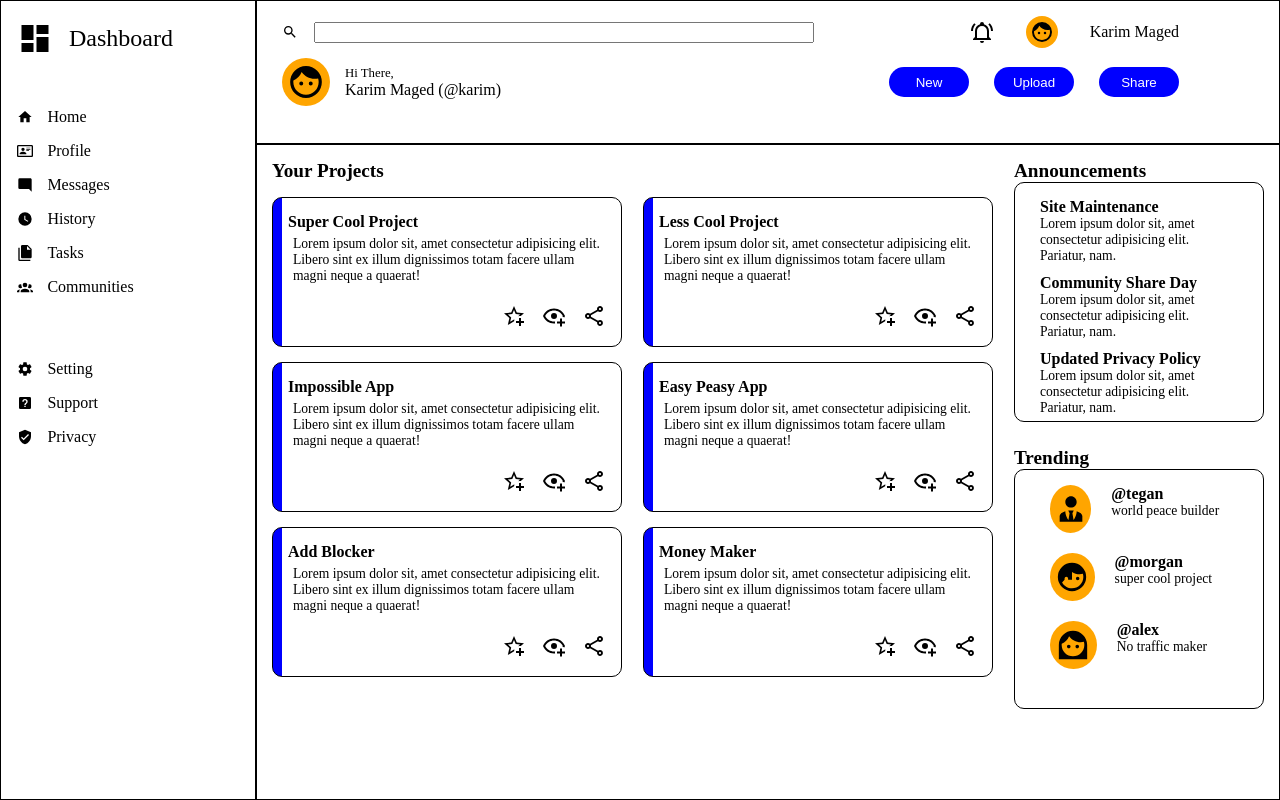
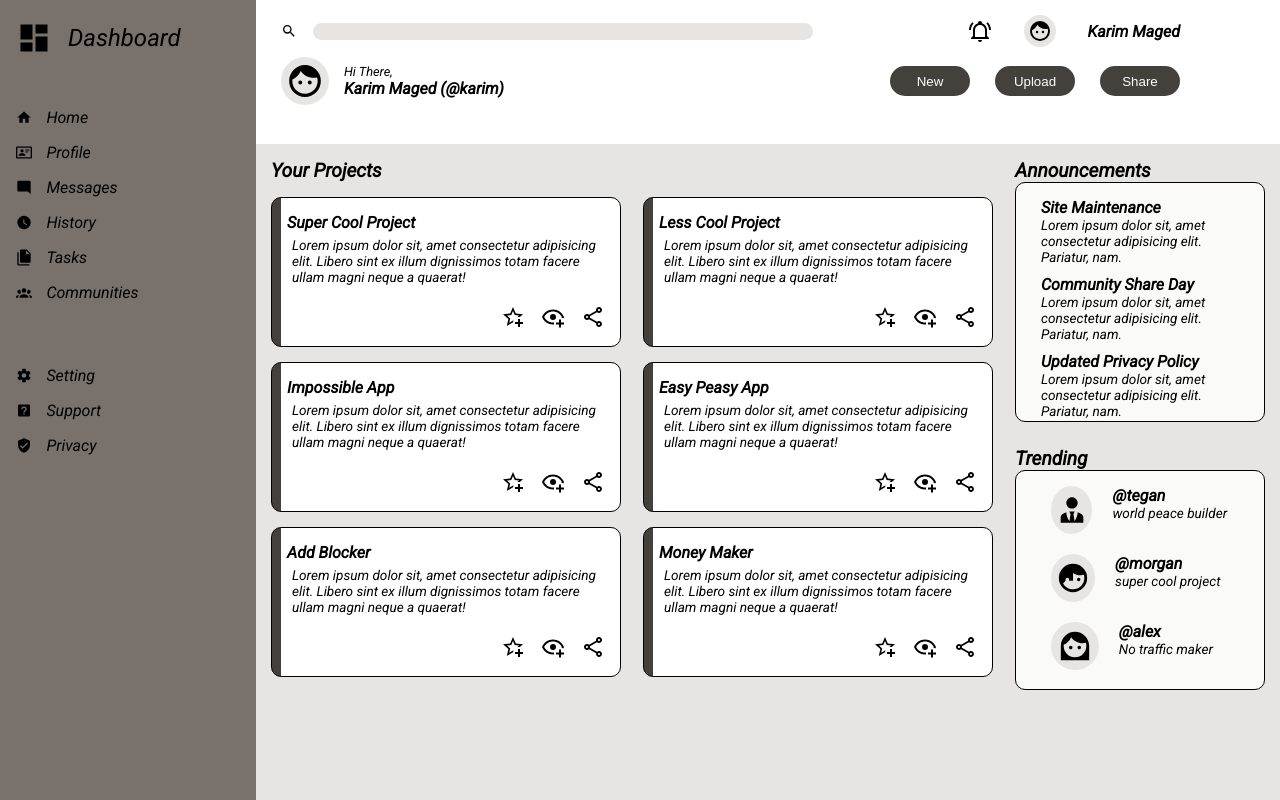
Before and after one commit to KarimMaged1996/Admin-Dashboard, a plain HTML site: page index.html in a window 1280 px wide. Drawn offline with Linux system fonts and the light colour scheme; a web font is replaced by a local one.

Commit message:
Add some styles to the page

```diff
--- a/index.html
+++ b/index.html
@@ -6,6 +6,10 @@
     <meta name="viewport" content="width=device-width, initial-scale=1.0">
     <title>Admin Dashboard</title>
     <link rel="stylesheet" href="styles.css">
+    <link rel="preconnect" href="https://fonts.googleapis.com">
+    <link rel="preconnect" href="https://fonts.gstatic.com" crossorigin>
+    <link href="https://fonts.googleapis.com/css2?family=Poor+Story&family=
+    Roboto:ital@1&display=swap" rel="stylesheet">
 </head>
 <body>
     <div class="sideBar">
@@ -176,7 +180,7 @@
             </div>
                 <div class="bottomCard">
                     <div class="heading">Trending</div>
-                    <div class="rightCards">
+                    <div class="rightCards bottomRightCard">
                         <div class="othersDiv">
                             <div class="bigCircle">
                                 <img src="icons/account-tie.svg">
--- a/styles.css
+++ b/styles.css
@@ -7,6 +7,7 @@ body{
     display: grid;
     grid-template-columns: 20vw 80vw;
     grid-template-rows: 18vh 82vh;
+    font-family: 'Roboto', sans-serif;
 }
 
 a{
@@ -24,10 +25,10 @@ a:hover, a img:hover{
 .sideBar{
     grid-column: 1;
     grid-row:1/3;
-    border: solid black 1px;
     display: flex;
     flex-direction: column;
     gap:1.5rem;
+    background-color: #78716c;
 }
 
 .sideBarLogo{
@@ -70,7 +71,6 @@ a:hover, a img:hover{
 .header{
     grid-column:2/3;
     grid-row:1;
-    border: solid black 1px;
 }
 
 .search img{
@@ -80,6 +80,9 @@ a:hover, a img:hover{
 
 .search input{
     width: min(500px,50vw);
+    background-color: #e7e5e4;
+    border: none;
+    border-radius: 10px;
 }
 
 .search{
@@ -128,11 +131,13 @@ a:hover, a img:hover{
     width:2rem;
     height:2rem;
     border-radius: 50%;
-    background-color: orange;
+    background-color: #e7e5e4;
     display: flex;
     justify-content: center;
 }
-
+.smallCircle + div , #small + div{
+    font-weight: bold;
+}
 .notifications{
     display:flex;
     gap:2rem;
@@ -142,7 +147,7 @@ a:hover, a img:hover{
     width:3rem;
     height:3rem;
     border-radius: 50%;
-    background-color: orange;
+    background-color: #e7e5e4;
     display: flex;
     justify-content: center;
 }
@@ -156,7 +161,7 @@ button{
     width:80px;
     height:30px;
     border-radius: 20px;
-    background-color: blue;
+    background-color:#44403c;
     color:white;
     border: none;
 }
@@ -164,10 +169,10 @@ button{
 .cardsContainer{
      grid-column: 2/3;
      grid-row:2/3;
-     border: solid black 1px;
      padding: 15px;
      display: grid;
      grid-template-columns: 4fr 1fr;
+     background-color: #e7e5e4;
 
 }
 .heading{
@@ -183,7 +188,7 @@ button{
     padding:15px;
     margin-top:15px;
     background:
-    linear-gradient(to right, blue 0%, blue 2.5%, white 2.5%, white 100%);
+    linear-gradient(to right, #44403c 0%, #44403c 2.5%, white 2.5%, white 100%);
 
 }
 
@@ -221,6 +226,7 @@ button{
     border-radius: 10px;
     padding:15px;
     font-size: 0.85rem;
+    background-color: #fafaf9;
 }
 .rightCards div{
     margin:0 10px 10px 10px;
@@ -246,3 +252,7 @@ button{
     width:min(2.5em,3vw);
     height:auto;
 }
+
+.bottomRightCard{
+    height:220px;
+}
```
